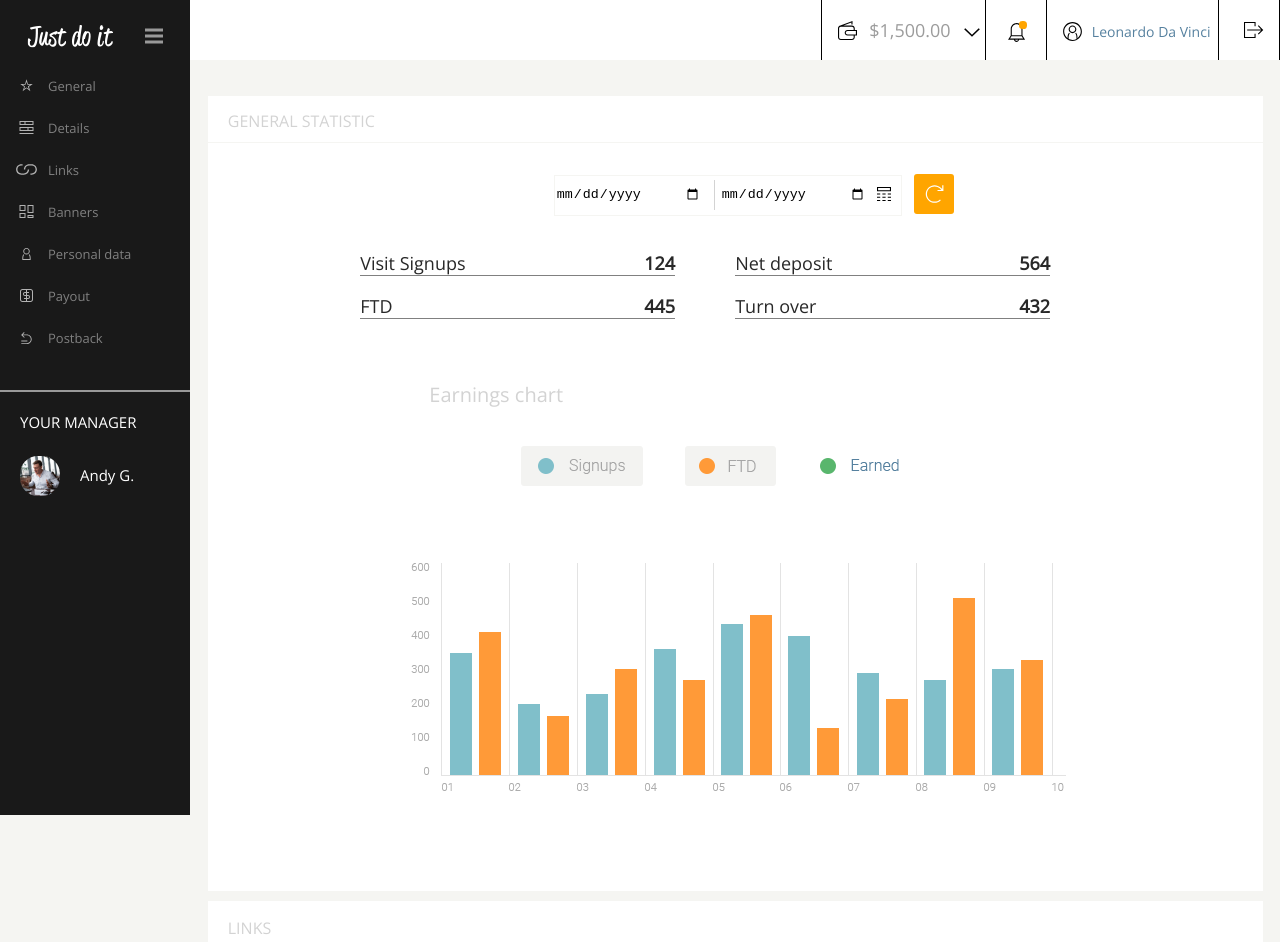
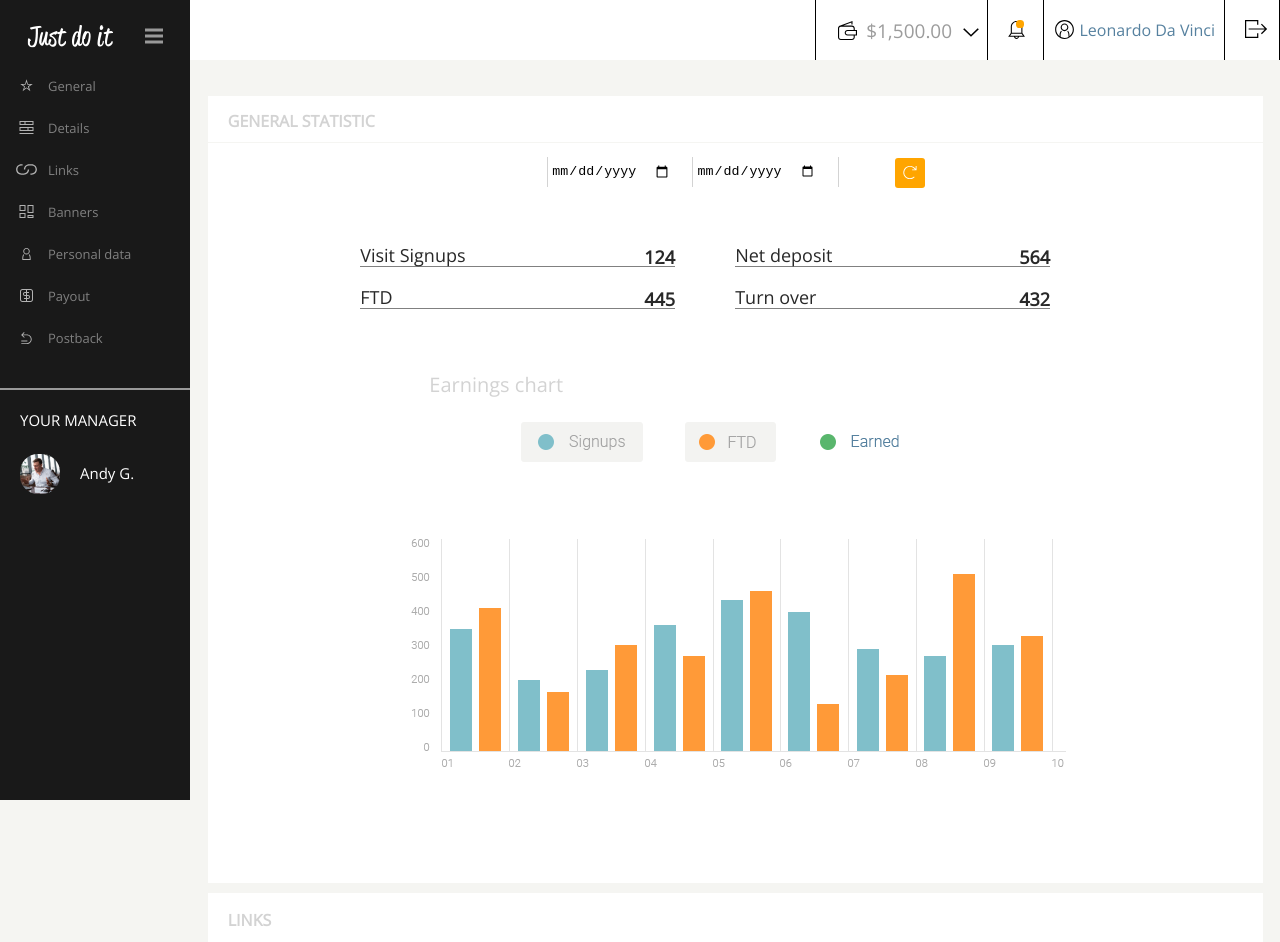
Before and after one commit to eszmateusz/layout-project, a website: page index.html in a window 1280 px wide. Shown: the top 942 px of the page. Drawn offline with nearby package versions, Linux system fonts and the light colour scheme.

Commit message:
Add box-sizing to project and should repair lot of bugs. Try to add modal - not working.

```diff
--- a/index.html
+++ b/index.html
@@ -109,11 +109,12 @@
     <div class="content">
       <div class="general-statistic">
         <div class="title-general-statistic">
-          <p>GENERAL STATISTIC</p>
+          <p><b>GENERAL STATISTIC</b></p>
         </div>
         <div class="date">
           <div class="date-picker">
             <div class="border-pickers">
+              <div class="line"></div>
               <div class="first-input">
                 <input type="date" id="from-date" name="calendar-date">
               </div>
@@ -121,9 +122,7 @@
               <div class="second-input">
                 <input type="date" id="to-date" name="calendar-date">
               </div>
-              <div class="icon-calendar">
-                <img src="images/icons/calendar.svg" alt="calendar-icon">
-              </div>
+              <div class="line"></div>
             </div>
           </div>
           <div class="refresh-button"><img src="images/icons/refresh.svg" alt="refresh-icon"></div>
@@ -154,7 +153,7 @@
         </div>
         <div class="link-row">
           <div class="links-title">
-            <p>LINKS</p>
+            <p><b>LINKS</b></p>
           </div>
           <div class="links">
             <button class="first-button">+ add new</button>
--- a/js/script.js
+++ b/js/script.js
@@ -4,7 +4,7 @@ function clickHamburgerButton() {
   const topBar = document.querySelector('.top-bar');
 
   const hambMenu = document.querySelector('.container .container-sidebar .burger-menu .button');
-  const textMenu = document.querySelector('.burger-menu .text');
+  //const textMenu = document.querySelector('.burger-menu .text');
   const underMenu = document.querySelector('.under-menu');
 
   const containerSidebar = document.querySelector('.container-sidebar');
@@ -24,7 +24,7 @@ function clickHamburgerButton() {
     sidebarMenu.classList.toggle('hidden');
     topBar.classList.toggle('close-menu');
     underMenu.classList.toggle('close-menu');
-    textMenu.classList.toggle('close-menu');
+    //textMenu.classList.toggle('close-menu');
     sidebar.classList.toggle('close-menu');
     containerSidebar.classList.toggle('close-menu');
     hambMenu.classList.toggle('vis-hamb');
--- a/sass/_layout.scss
+++ b/sass/_layout.scss
@@ -1,3 +1,7 @@
+* {
+  box-sizing: border-box;
+}
+
 body {
   margin: 0;
   background-color: $light-gray;
--- a/sass/sections/_content.scss
+++ b/sass/sections/_content.scss
@@ -33,72 +33,68 @@
 
 .date {
   width: 100%;
-  height: 108px;
+  height: 100px;
   background-color: white;
   display: flex;
-  flex-wrap: wrap;
+  justify-content: center;
+  padding: 10px 0;
+
+  .refresh-button {
+    background-color: orange;
+    height: 30px;
+    width: 30px;
+    border-radius: 3px;
+    cursor: pointer;
+    margin-top: 5px;
+
+    img {
+      height: 15px;
+      width: 15px;
+      margin: 7px 0 0 7px;
+      filter: invert(100%);
+    }
+  }
 
   .date-picker {
-    width: 33%;
-    height: 42px;
-    margin: 0;
-    padding: 32px 0 0 32.8%;
+    height: 80px;
     display: flex;
+    justify-content: center;
     flex-wrap: wrap;
 
     .border-pickers {
-      width: 100%;
+      width: 350px;
       height: 39px;
       display: flex;
       flex-wrap: wrap;
-      border: 1px $light-gray solid;
+      border: none;
 
       &:hover {
         border-color: $dark-gray;
       }
 
       .first-input, .second-input {
-        width: 42%;
+        width: 140px;
         height: 38px;
         border: none;
-        margin-right: 3.5%;
 
         input {
           height: 100%;
-          width: 100%;
           border: none;
+          cursor: pointer;
+
+          &:hover {
+            background-color: lightblue;
           }
         }
-
-      .icon-calendar {
-        width: 4%;
-        height: 80%;
-        margin-top: 8px;
       }
 
       .line {
         content: none;
-        width: 0.7%;
+        width: 1px;
         height: 30px;
         border-left: 1px solid lightgray;
         margin: 4px 0.6%;
       }
-    }
-  }
-
-  .refresh-button {
-    background-color: orange;
-    height: 40px;
-    width: 40px;
-    margin: 31px 0 0 1.2%;
-    border-radius: 3px;
-    cursor: pointer;
-
-    img {
-      height: 20px;
-      width: 20px;
-      margin: 10px 0 0 10px;
-      filter: invert(100%);
     }
   }
 }
@@ -127,6 +123,7 @@
       border-bottom: 1px grey solid;
       display: flex;
       flex-wrap: wrap;
+      align-items: center;
 
       span {
         width: 50%;
@@ -155,6 +152,7 @@
     margin: auto;
     display: flex;
     justify-content: center;
+    margin-top: 20px;
   }
 }
 
@@ -181,7 +179,9 @@
   .links {
     background-color: white;
     width: 100%;
+    height: 750px;
     padding: 20px 0;
+    position: relative;
 
     button {
       width: 200px;
@@ -212,23 +212,24 @@
     }
 
     .links-list {
-      width: 70%;
+      width: 100%;
       height: 650px;
       margin-top: 23px;
-      margin: auto;
+      position: absolute;
+      justify-content: center;
 
         li {
-        width: 100%;
+          width: 95%;
           height: 57px;
           border-top: 1px lightgray solid;
           display: grid;
-        grid-template-columns: 2fr 3fr 1fr;
+          grid-template-columns: 2fr 3fr 1fr 1fr;
           grid-template-areas:
           "name-link link icon-link";
 
           .name-position {
             grid-area: name-link;
-          padding: 16px 0 0 15px;
+            padding: 16px 15px 0 15px;
             color: $dark-gray;
           }
 
@@ -246,15 +247,21 @@
 
           .icon-position {
             grid-area: icon-link;
-          width: 91px;
-          padding: 22px 0 0 17%;
+            width: 100%;
+            position: relative;
 
             img {
+              position: absolute;
+              height: 25px;
               visibility: hidden;
-            width: 16px;
-            height: 16px;
-            float: left;
-            padding-left: 19px;
+              padding-top: 6px;
+              margin-top: 10px;
+              float: right;
+            }
+
+            img:last-child {
+              padding-top: 5px;
+              margin-left: 70px;
             }
           }
 
--- a/sass/sections/_top-bar.scss
+++ b/sass/sections/_top-bar.scss
@@ -13,7 +13,7 @@
 
 .blank-col {
   height: 60px;
-  width: 75%;
+  width: 70%;
   background-color: white;
   cursor: pointer;
 }
@@ -29,48 +29,46 @@
   border-right: .5px solid black;
 
   img {
-    padding: 20px 0 0 10%;
-    height: 20px;
-    float: left;
+    padding: 20px 0 0 22px;
+    height: 40px;
     position: absolute;
   }
 
   .wallet-value {
-    margin: 18px 0 0 47px;
-    font-size: 18px;
-    float: left;
+    margin: 18px 0 0 50px;
+    font-size: 19px;
     color: $medium-gray;
     position: absolute;
   }
 
   .image-menu-wallet {
-    margin: 0 0 0 130px;
-    height: 10px;
-    padding: 28px 0 0 12px;
+    margin: 8px 0 0 125px;
+    height: 30px;
     position: absolute;
   }
 }
 
 .notification {
   height: 60px;
-  width: 70px;
+  width: 60px;
   background-color: white;
   cursor: pointer;
-  position: relative;
 
   img {
-    width: 50%;
-    height: 21px;
-    padding: 22px 10px 0 15px;
+    height: 20px;
+    margin-top: 20px;
+    margin-left: 18px;
+    position: relative;
   }
 
   .availability-icon {
+    width: 8px;
     background-color: orange;
     height: 8px;
-    width: 8px;
     border-radius: 45%;
     position: absolute;
-    margin: -27px 0 0 32px;
+    margin-top: -25px;
+    margin-left: 27px;
   }
 }
 
@@ -81,31 +79,34 @@
   border-right: .5px solid black;
   background-color: white;
   cursor: pointer;
+  position: relative;
 
   img {
+    margin: 19px 0 0 10px;
     height: 21px;
-    padding: 21px 0 0 15px;
     float: left;
+    position: absolute;
   }
 
   .user-name {
-    margin: 22px 0 0 5%;
-    font-size: 14px;
+    margin: 19px 0 0 35px;
+    font-size: 16px;
     float: left;
     color: $user-name-color;
   }
 }
 
 .logout {
-  width: 70px;
+  height: 60px;
+  width: 60px;
   background-color: white;
   justify-content: flex-end;
   border-right: .5px solid black;
   cursor: pointer;
 
   img {
-    height: 16px;
-    padding: 22px 0 0 25px;
+    height: 18px;
+    margin: 20px 0 0 20px;
   }
 }
 
```
Also changed, not shown: css/style.css, sass/components/_modal.scss (added), 1 other file. Lines whose indentation alone changed are shown as unchanged.
